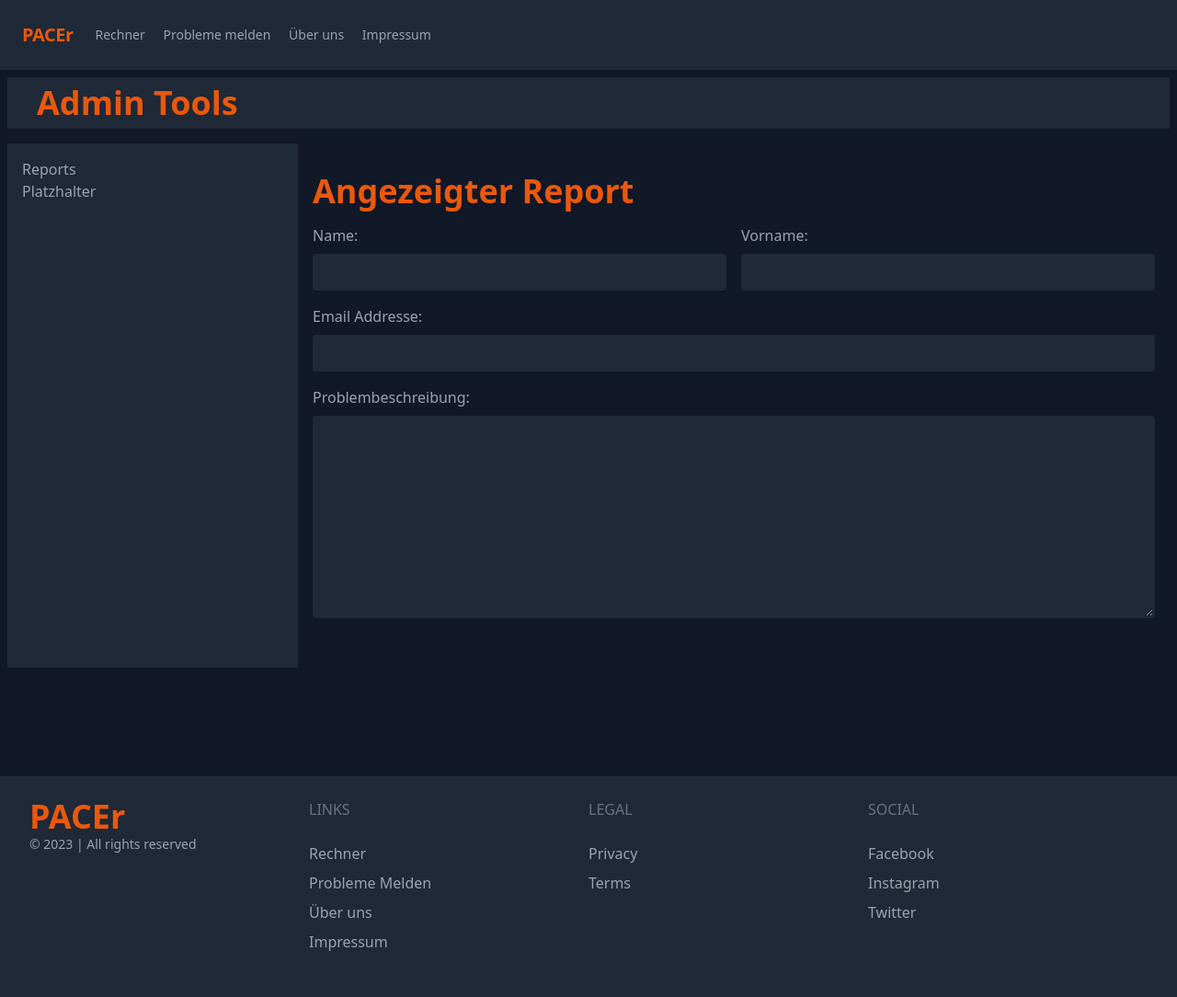
After one commit to FischLord/PACEr, a Flask app: template PACEr/templates/admin/displayReport.html in a window 1280 px wide. The commit adds this page. Shown: the whole page at 92% size. Run offline with Flask 2, Linux system fonts and the light colour scheme; the template is opened without the code that fills it, so the values that code supplies are empty; style sheets or scripts are compiled from the project's sources.

Commit message:
admin + display reports funktioniert

```diff
--- a/PACEr/templates/admin/adminTools.html
+++ b/PACEr/templates/admin/adminTools.html
@@ -3,8 +3,8 @@
 <header class="bg-gray-800 py-2 px-4 md:px-6 lg:px-8 mb-4">
     <h1 class="text-4xl font-bold text-orange-600 md:text-left text-center">Admin Tools</h1>
 </header>
-<div class="flex">
-    <nav class="w-full md:w-1/4 bg-gray-800 py-4 px-4">
+<div class="flex flex-col md:flex-row">
+    <div class="w-full md:w-1/4 bg-gray-800 py-4 px-4">
         <ul>
             <li>
                 <a href="/viewReports" class="text-gray-400 hover:text-orange-600">Reports</a>
@@ -13,9 +13,11 @@
                 <a href="#" class="text-gray-400 hover:text-orange-600">Platzhalter</a>
             </li>
         </ul>
-    </nav>
+    </div>
     <div class="w-full md:w-3/4">
         {% block adminContent %} {% endblock %}
     </div>
 </div>
+
+
 {% endblock %}
--- /dev/null
+++ b/PACEr/templates/admin/displayReport.html
@@ -0,0 +1,27 @@
+{% extends "admin/adminTools.html" %}{% block adminContent %}
+<div class="container mx-auto px-4 py-8">
+    <h1 class="text-4xl font-bold text-orange-600 mb-4">Angezeigter Report</h1>
+    <div class="mb-4 flex flex-wrap">
+        <div class="w-full sm:w-1/2 sm:pr-2 mb-2 sm:mb-0">
+            <label for="name" class="block text-gray-400 mb-2">Name:</label>
+            <input type="text" id="name" name="name" value="{{ report.Name }}" disabled
+                class="bg-gray-800 text-gray-400 rounded w-full py-2 px-3 leading-tight border-2 border-gray-800">
+        </div>
+        <div class="w-full sm:w-1/2 sm:pl-2">
+            <label for="vorname" class="block text-gray-400 mb-2">Vorname:</label>
+            <input type="text" id="vorname" name="vorname" value="{{ report.Vorname }}" disabled
+                class="bg-gray-800 text-gray-400 rounded w-full py-2 px-3 leading-tight border-2 border-gray-800">
+        </div>
+    </div>
+    <div class="mb-4">
+        <label for="email" class="block text-gray-400 mb-2">Email Addresse:</label>
+        <input type="email" id="email" name="email" value="{{ report.Email }}" disabled
+            class="bg-gray-800 text-gray-400 rounded w-full py-2 px-3 leading-tight border-2 border-gray-800">
+    </div>
+    <div class="mb-4">
+        <label for="issue" class="block text-gray-400 mb-2">Problembeschreibung:</label>
+        <textarea id="issue" name="issue" rows="10" cols="50" maxlength="1000" disabled
+            class="bg-gray-800 text-gray-400 rounded w-full py-2 px-3 leading-tight border-2 border-gray-800">{{ report.Issue }}</textarea>
+    </div>
+</div>
+{% endblock %}
```
Also changed, not shown: PACEr/helper.py (+11 -0 lines), PACEr/routes/admin.py (+25 -13 lines), PACEr/templates/admin/subsites/viewReports.html (deleted, +0 -10 lines), PACEr/templates/admin/viewReports.html (added, +19 -0 lines).
